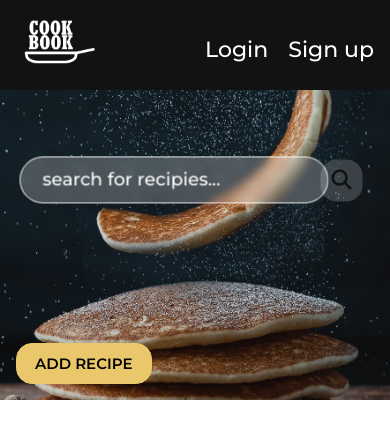
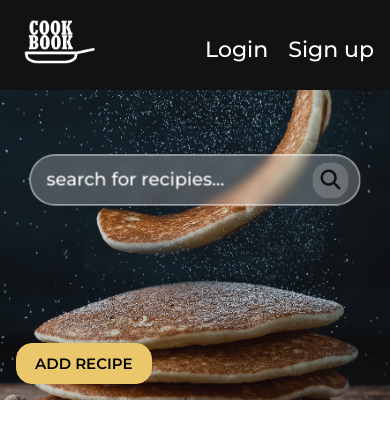
Before and after one commit to Khojayev12/udea-web-development-assignment, a Flask app: template templates/pages/home.html in a window 390 px wide. Shown: the top 430 px of the page. Run offline with Flask 3, Linux system fonts and the light colour scheme; the template is opened without the code that fills it: most values are stand-ins (such as "Sample title", 1, 10 or a date in 2020); grey boxes marked "Sample" are stand-in pictures; parts of the project's set-up code (start-up, migrations or seed data) failed here and were passed over.

Commit message:
mobile stye fix 2

```diff
--- a/static/styles/add.css
+++ b/static/styles/add.css
@@ -242,6 +242,7 @@
   }
   .add-list-item {
     flex-wrap: wrap;
+    width: 100%;
   }
   .add-small-input {
     min-width: 100%;
@@ -253,4 +254,12 @@
   .add-remove-btn {
     align-self: flex-start;
   }
+  .add-list-row .add-list {
+    width: 100%;
+  }
+  .add-plus-btn,
+  .add-remove-btn {
+    width: 36px;
+    height: 36px;
+  }
 }
--- a/static/styles/feed.css
+++ b/static/styles/feed.css
@@ -65,6 +65,7 @@
   box-shadow: 0px 10px 24px rgba(0, 0, 0, 0.06);
   cursor: pointer;
   transition: box-shadow 0.2s ease, background-color 0.2s ease;
+  color: #111214;
 }
 .feed-reset-btn:hover {
   background-color: #f8f8f8;
--- a/static/styles/home.css
+++ b/static/styles/home.css
@@ -56,6 +56,7 @@ a{
     display: flex;
     align-items: center;
     width: 100%;
+    z-index: 1;
 }
 
 .main-hero-search {
@@ -434,19 +435,19 @@ a{
     }
 
     .hero-search-wrapper {
-        width: 94%;
+        width: 96%;
         left: 50%;
         transform: translate(-50%, -50%);
     }
     .hero-search-wrapper .main-hero-search {
         width: 100%;
         max-width: 520px;
-        padding: 18px 56px 18px 18px;
+        padding: 16px 64px 16px 18px;
     }
     .main-hero-search-btn {
-        right: 8px;
-        width: 42px;
-        height: 42px;
+        right: 10px;
+        width: 40px;
+        height: 40px;
     }
 
     .main-hero-add-btn {
@@ -542,11 +543,22 @@ a{
         font-size: 38px;
     }
 
+    .hero-search-wrapper {
+        width: 100%;
+        left: 50%;
+        transform: translate(-50%, -50%);
+        padding: 0 10px;
+    }
     .hero-search-wrapper .main-hero-search {
-        width: 88%;
+        width: 100%;
         font-size: 18px;
         min-height: auto;
-        padding: 10px 22px;
+        padding: 12px 58px 12px 16px;
+    }
+    .main-hero-search-btn {
+        right: 12px;
+        width: 36px;
+        height: 36px;
     }
 
     .main-hero-add-btn {
```
